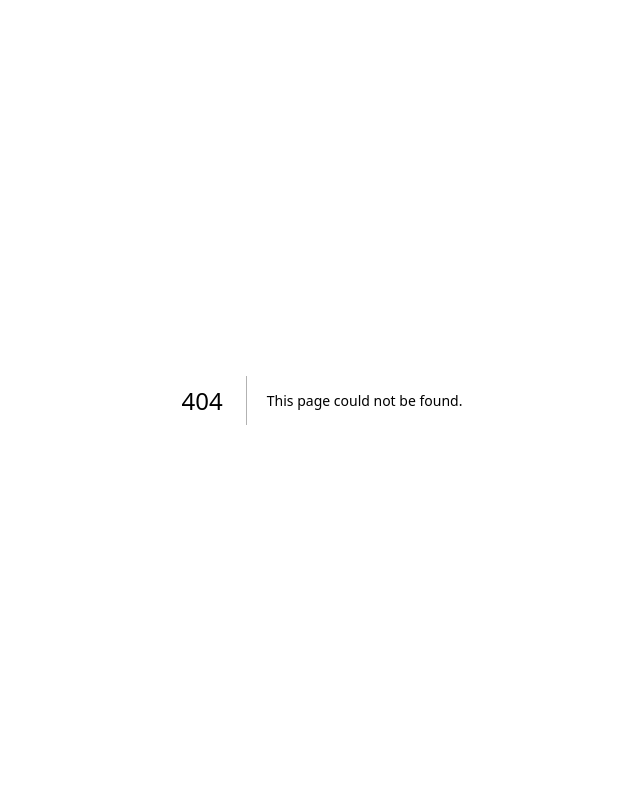
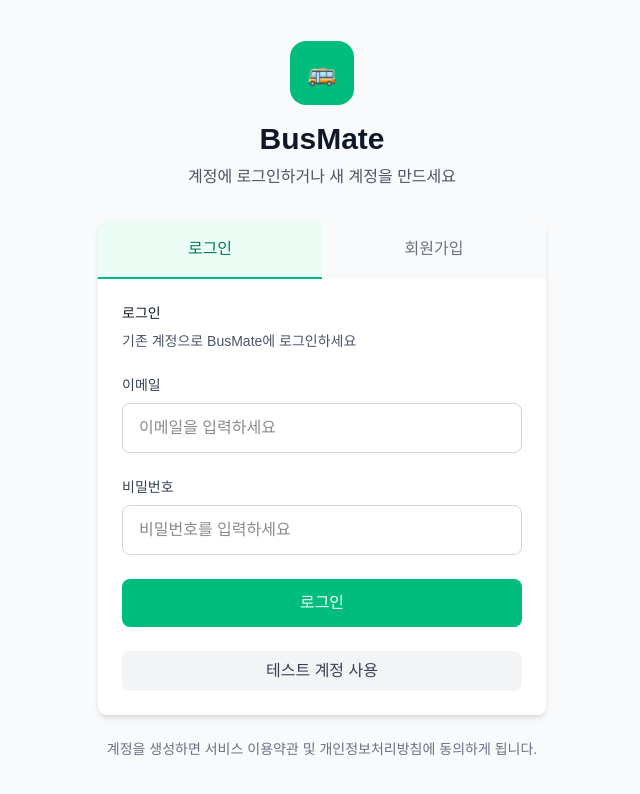
Before and after one commit to hanulkimm/kt-frontend-app, a Next.js app: page /login in a window 1280 px wide. Before the commit this address had no page. Shown: the top 794 px of the page, without its empty margins (318-958 px from the left). Built offline with nearby package versions, Linux system fonts and the light colour scheme.

Commit message:
add: login page 생성

```diff
--- /dev/null
+++ b/src/app/login/page.js
@@ -0,0 +1,197 @@
+'use client';
+
+import { useState } from 'react';
+import { useRouter } from 'next/navigation';
+import { Toaster } from 'react-hot-toast';
+import toast from 'react-hot-toast';
+
+export default function LoginPage() {
+  const router = useRouter();
+  const [formData, setFormData] = useState({
+    email: '',
+    password: ''
+  });
+  const [loading, setLoading] = useState(false);
+
+  const handleInputChange = (e) => {
+    const { name, value } = e.target;
+    setFormData(prev => ({
+      ...prev,
+      [name]: value
+    }));
+  };
+
+  const handleSubmit = async (e) => {
+    e.preventDefault();
+
+    if (!formData.email || !formData.password) {
+      toast.error('이메일과 비밀번호를 모두 입력해주세요.');
+      return;
+    }
+
+    setLoading(true);
+
+    try {
+      console.log('🚀 로그인 API 호출:', formData);
+
+      const response = await fetch('http://localhost:8080/auth/login', {
+        method: 'POST',
+        headers: {
+          'Content-Type': 'application/json',
+        },
+        body: JSON.stringify({
+          email: formData.email,
+          password: formData.password
+        })
+      });
+
+      const result = await response.json();
+      console.log('📊 로그인 응답:', result);
+
+      if (response.ok && result.success && result.data?.userId) {
+        // 로그인 성공
+        const userId = String(result.data.userId);
+        localStorage.setItem('userId', userId);
+        localStorage.setItem('userEmail', result.data.email);
+
+        console.log('✅ 로그인 성공:', {
+          userId: userId,
+          email: result.data.email
+        });
+
+        toast.success('로그인되었습니다!');
+
+        // /search 페이지로 리다이렉트
+        setTimeout(() => {
+          router.push('/search');
+        }, 1000);
+
+      } else {
+        // 로그인 실패
+        console.error('❌ 로그인 실패:', result);
+        toast.error(result.message || '로그인에 실패했습니다.');
+      }
+    } catch (error) {
+      console.error('🔥 로그인 요청 오류:', error);
+      toast.error('서버에 연결할 수 없습니다. 서버가 실행 중인지 확인해주세요.');
+    } finally {
+      setLoading(false);
+    }
+  };
+
+  const handleTestLogin = () => {
+    setFormData({
+      email: 'test1@example.com',
+      password: 'password'
+    });
+    toast.info('테스트 계정 정보가 입력되었습니다.');
+  };
+
+  return (
+    <div className="min-h-screen bg-gray-50 flex items-center justify-center">
+      <Toaster position="top-center" />
+
+      <div className="max-w-md w-full mx-4">
+        {/* 로고 및 제목 */}
+        <div className="text-center mb-8">
+          <div className="w-16 h-16 bg-emerald-500 rounded-2xl flex items-center justify-center mx-auto mb-4">
+            <span className="text-white font-bold text-2xl">🚌</span>
+          </div>
+          <h1 className="text-3xl font-bold text-gray-900 mb-2">BusMate</h1>
+          <p className="text-gray-600">계정에 로그인하거나 새 계정을 만드세요</p>
+        </div>
+
+        {/* 탭 메뉴 */}
+        <div className="bg-white rounded-lg shadow-md overflow-hidden">
+          <div className="flex">
+            <div className="flex-1 bg-emerald-50 border-b-2 border-emerald-500">
+              <div className="px-6 py-4 text-center">
+                <span className="font-medium text-emerald-700">로그인</span>
+              </div>
+            </div>
+            <div className="flex-1 bg-gray-50">
+              <div className="px-6 py-4 text-center">
+                <span className="font-medium text-gray-500">회원가입</span>
+              </div>
+            </div>
+          </div>
+
+          {/* 로그인 폼 */}
+          <div className="p-6">
+            <form onSubmit={handleSubmit} className="space-y-6">
+              {/* 로그인 안내 */}
+              <div className="text-sm text-gray-600">
+                <p className="font-medium text-gray-900 mb-2">로그인</p>
+                <p>기존 계정으로 BusMate에 로그인하세요</p>
+              </div>
+
+              {/* 이메일 입력 */}
+              <div>
+                <label htmlFor="email" className="block text-sm font-medium text-gray-700 mb-2">
+                  이메일
+                </label>
+                <input
+                  type="email"
+                  id="email"
+                  name="email"
+                  value={formData.email}
+                  onChange={handleInputChange}
+                  placeholder="이메일을 입력하세요"
+                  className="w-full px-4 py-3 border border-gray-300 rounded-lg focus:ring-2 focus:ring-emerald-500 focus:border-emerald-500 transition-colors duration-200"
+                  required
+                />
+              </div>
+
+              {/* 비밀번호 입력 */}
+              <div>
+                <label htmlFor="password" className="block text-sm font-medium text-gray-700 mb-2">
+                  비밀번호
+                </label>
+                <input
+                  type="password"
+                  id="password"
+                  name="password"
+                  value={formData.password}
+                  onChange={handleInputChange}
+                  placeholder="비밀번호를 입력하세요"
+                  className="w-full px-4 py-3 border border-gray-300 rounded-lg focus:ring-2 focus:ring-emerald-500 focus:border-emerald-500 transition-colors duration-200"
+                  required
+                />
+              </div>
+
+              {/* 로그인 버튼 */}
+              <button
+                type="submit"
+                disabled={loading}
+                className="w-full bg-emerald-500 text-white py-3 px-4 rounded-lg font-medium hover:bg-emerald-600 focus:ring-2 focus:ring-emerald-500 focus:ring-offset-2 transition-colors duration-200 disabled:opacity-50 disabled:cursor-not-allowed"
+              >
+                {loading ? (
+                  <div className="flex items-center justify-center">
+                    <div className="animate-spin rounded-full h-5 w-5 border-b-2 border-white mr-2"></div>
+                    로그인 중...
+                  </div>
+                ) : (
+                  '로그인'
+                )}
+              </button>
+
+              {/* 테스트 계정 버튼 */}
+              <button
+                type="button"
+                onClick={handleTestLogin}
+                className="w-full bg-gray-100 text-gray-700 py-2 px-4 rounded-lg font-medium hover:bg-gray-200 transition-colors duration-200"
+              >
+                테스트 계정 사용
+              </button>
+            </form>
+          </div>
+        </div>
+
+        {/* 하단 안내 */}
+        <div className="text-center mt-6 text-sm text-gray-500">
+          계정을 생성하면 서비스 이용약관 및 개인정보처리방침에 동의하게 됩니다.
+        </div>
+      </div>
+    </div>
+  );
+}
```
